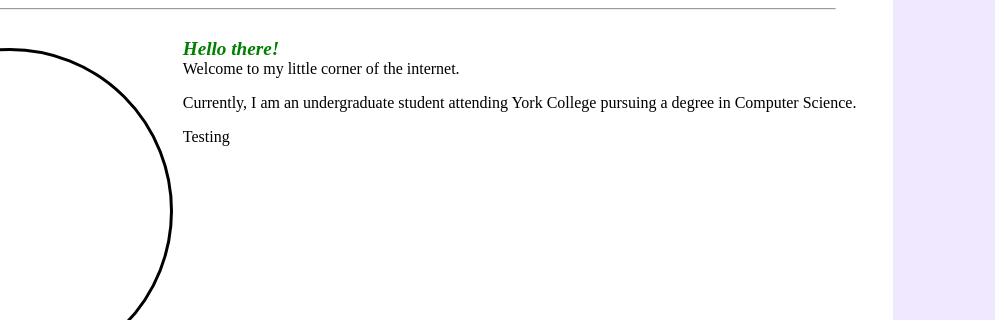
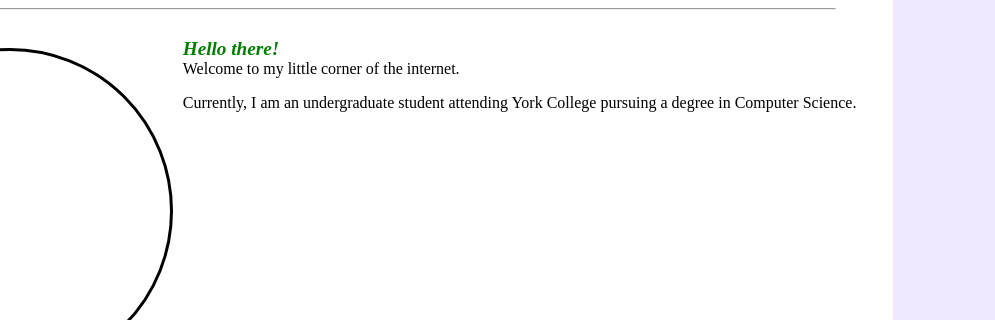
Before and after one commit to RedSummit1/Personal-Website, a plain HTML site: page index.html in a window 1280 px wide. Shown: the part 182-502 px from the top of the page, 285-1280 px from the left. Drawn offline with nearby package versions, Linux system fonts and the light colour scheme; a web font is replaced by a local one.

Commit message:
remove test

```diff
--- a/index.html
+++ b/index.html
@@ -35,10 +35,6 @@
 			</p>
 		</div>
 
-		<div id="Skills">
-			<p>Testing</p>
-
-
 	</div>
 
 </body>
```
